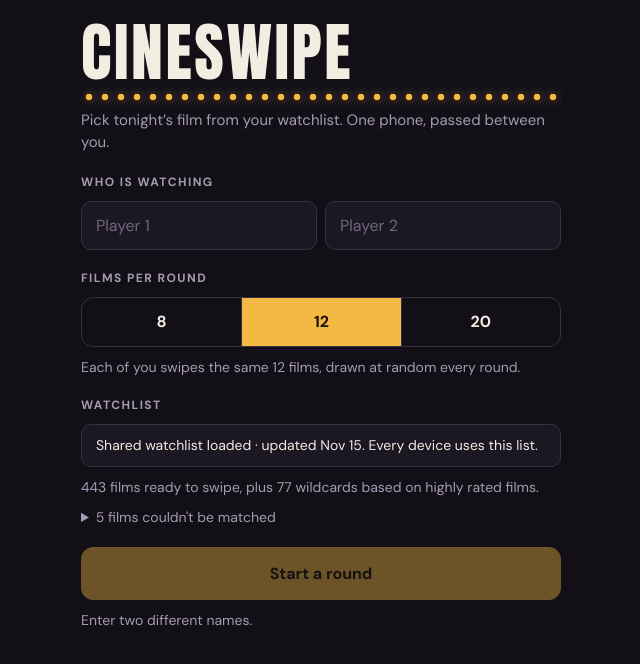
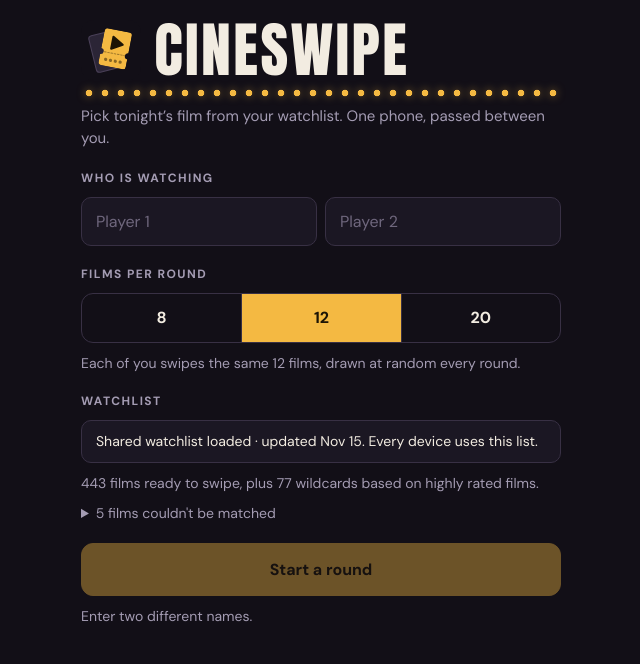
Before and after one commit to aj-ishtail/cineswipe, a plain HTML site: page index.html in a window 1280 px wide. Shown: the whole page, without its empty margins (319-959 px from the left). Drawn offline with nearby package versions, Linux system fonts and the light colour scheme.

Commit message:
Add Cineswipe logo, tab icon and home-screen icon
Co-Authored-By: Claude Opus 5.5 <noreply@anthropic.com>
Claude-Session: https://claude.ai/code/session_01Fsi7tuePNp2wVaPewHNz6a

```diff
--- a/index.html
+++ b/index.html
@@ -5,6 +5,9 @@
 <meta name="viewport" content="width=device-width, initial-scale=1, viewport-fit=cover">
 <meta name="theme-color" content="#120f17">
 <title>Cineswipe</title>
+<link rel="icon" type="image/svg+xml" href="logo.svg">
+<link rel="apple-touch-icon" href="icon-180.png">
+<link rel="manifest" href="manifest.webmanifest">
 <link rel="preconnect" href="https://fonts.googleapis.com">
 <link rel="preconnect" href="https://fonts.gstatic.com" crossorigin>
 <link href="https://fonts.googleapis.com/css2?family=Anton&family=DM+Sans:wght@400;500;700&display=swap" rel="stylesheet">
@@ -41,7 +44,8 @@ a{color:var(--bulb)}
 
 .brand{display:flex;flex-direction:column;gap:8px;align-items:flex-start}
 .center .brand{align-items:center}
-.brand h1{font:400 clamp(44px,15vw,64px)/1 var(--display);letter-spacing:.04em;text-transform:uppercase}
+.brand h1{font:400 clamp(36px,11.5vw,60px)/1 var(--display);letter-spacing:.04em;text-transform:uppercase;display:flex;align-items:center;gap:.22em}
+.brand h1 img{height:1em;width:1em;flex:none}
 .marquee{width:100%;height:10px;background:radial-gradient(circle,var(--bulb) 0 3px,transparent 3.6px) 0 50%/16px 10px repeat-x;filter:drop-shadow(0 0 4px rgba(244,185,66,.55))}
 .sub{color:var(--muted);font-size:15px}
 
@@ -259,7 +263,7 @@ if(!SIZES.includes(S.size)) S.size=12;
 const saveRound=()=>store.set('round',S.round);
 const byId=id=>S.movies.find(m=>m.id===id)||S.wild.find(m=>m.id===id);
 function render(node,screen){S.screen=screen;$('#app').replaceChildren(node);window.scrollTo(0,0)}
-const brand=(sub)=>h('header',{class:'brand'},h('h1',{},'Cineswipe'),h('div',{class:'marquee'}),sub?h('p',{class:'sub'},sub):null);
+const brand=(sub)=>h('header',{class:'brand'},h('h1',{},h('img',{src:'logo.svg',alt:''}),'Cineswipe'),h('div',{class:'marquee'}),sub?h('p',{class:'sub'},sub):null);
 
 /* ---------- TMDB ---------- */
 async function tmdb(path,params){
```
Also changed, not shown: icon-180.png (added), icon-512.png (added), logo.svg (added), manifest.webmanifest (added).
